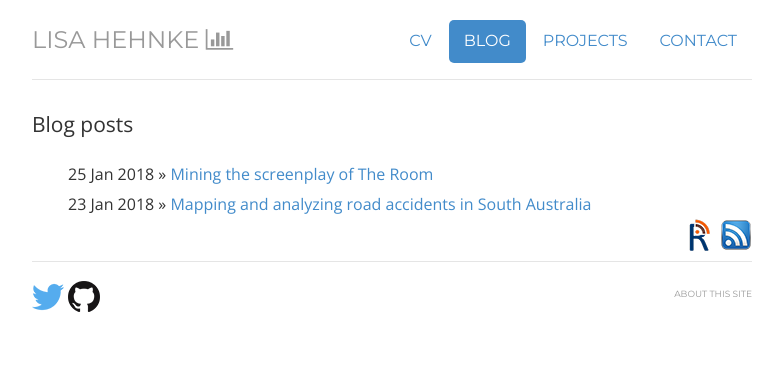
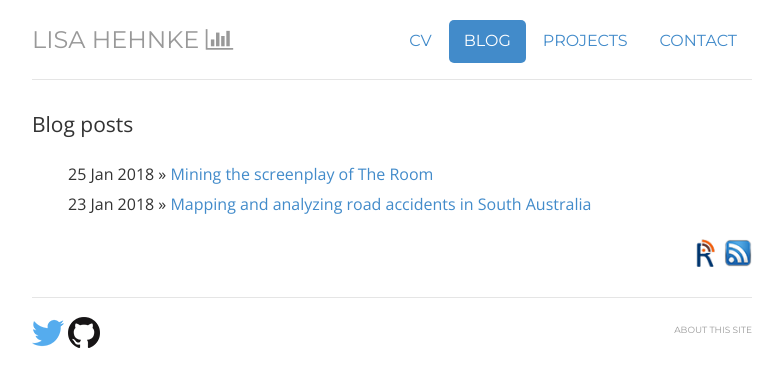
Before and after one commit to lhehnke/lhehnke.github.io, a Jekyll site: the page built from notes/index.html, in a window 1280 px wide. Shown: the top 387 px of the page, without its empty margins (248-1031 px from the left). Built offline with Jekyll 4.4.1, drawn with Linux system fonts in a browser that asks for light colours; nearby versions of some CDN libraries; some web fonts are replaced.

Commit message:
Add space

```diff
--- a/notes/index.html
+++ b/notes/index.html
@@ -15,8 +15,8 @@
 
 			{% include post-list.html %}
 
-			<p style="text-align:right"><a href="https://www.r-bloggers.com/" target="_blank"><img  class="img" title="R-Bloggers" alt="R-Bloggers" src="https://lhehnke.github.io/img/rbloggers.png"></a>
-	<a href="https://lhehnke.github.io/notes/atom.xml" target="_blank"><img  class="img" title="Feed" alt="Feed" src="https://lhehnke.github.io/img/feed_blue.png"></a></p>
+			<p style="text-align:right"><a href="https://www.r-bloggers.com/" target="_blank"><img  class="img" title="R-Bloggers" alt="R-Bloggers" src="https://lhehnke.github.io/img/rbloggers.png" width="28px" height="28px" vspace="20px"></a>
+	<a href="https://lhehnke.github.io/notes/atom.xml" target="_blank"><img  class="img" title="Feed" alt="Feed" src="https://lhehnke.github.io/img/feed_blue.png" width="28px" height="28px" vspace="20px"></a></p>
 
 
 </div>
```
